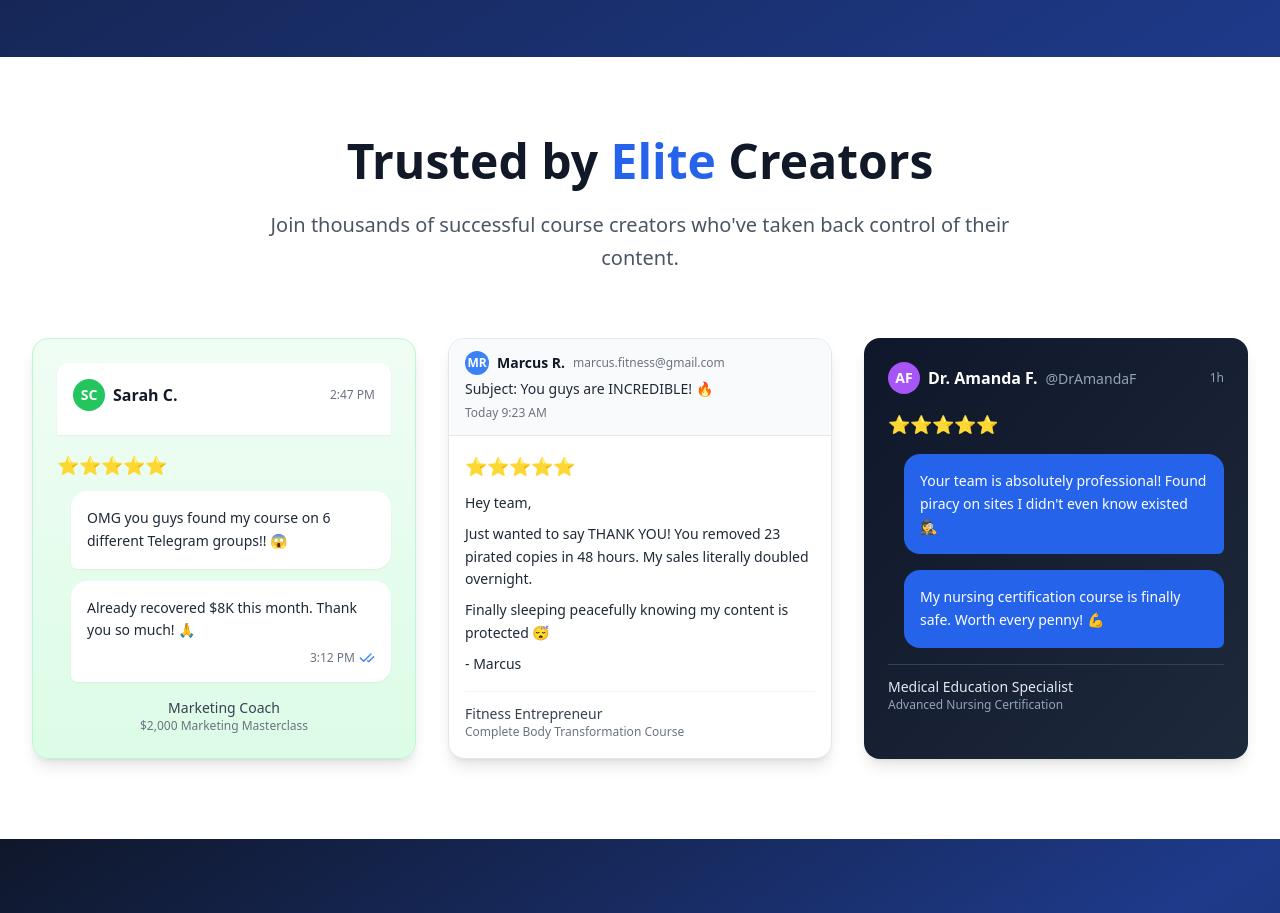
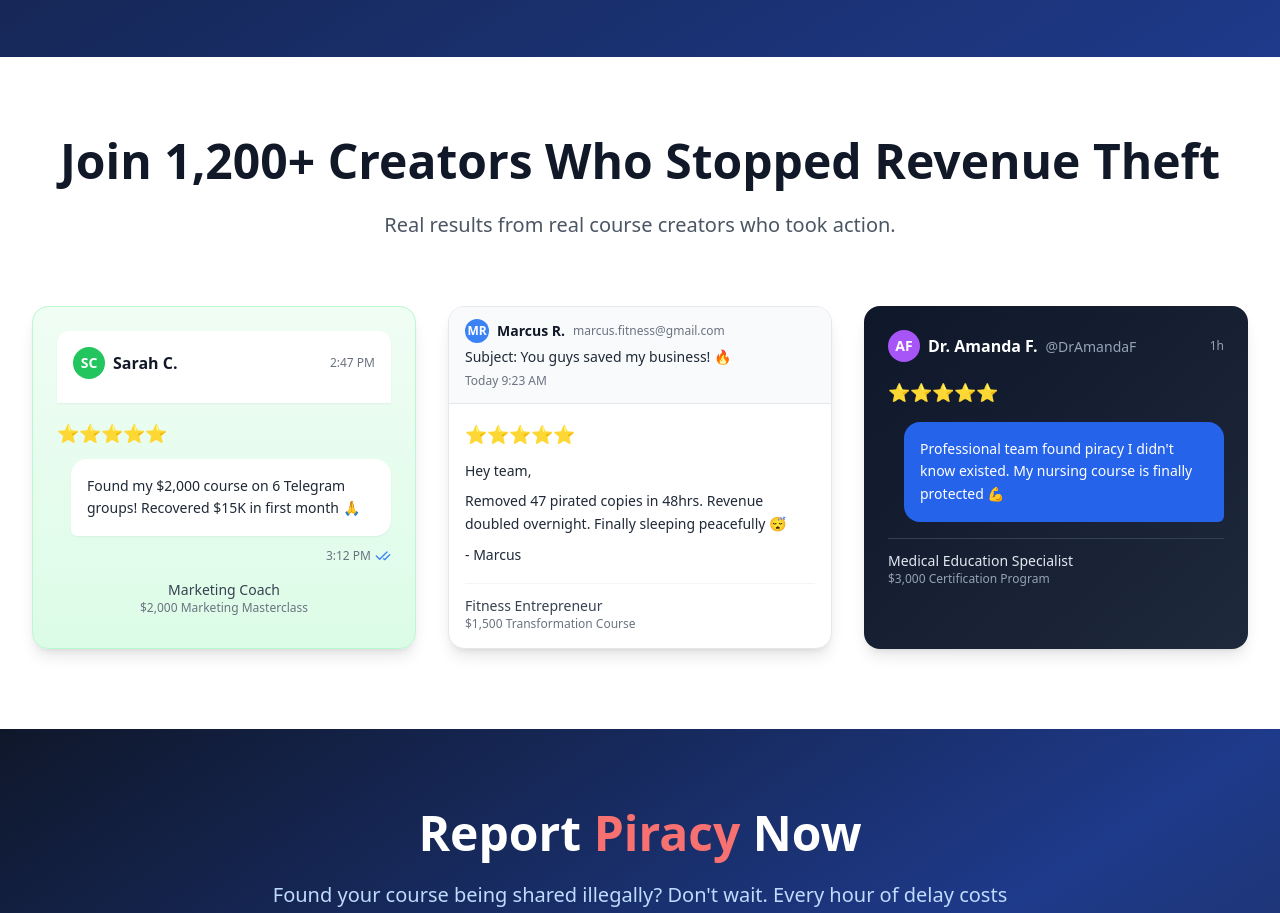
Before and after one commit to hemkersherlock/t65, a React (Vite) app: page / in a window 1280 px wide. Shown: the part 4400-5313 px from the top of the page. Built offline with nearby package versions, Linux system fonts and the light colour scheme.

Commit message:
Improve Testimonials with specific revenue numbers

```diff
--- a/src/components/Testimonials.tsx
+++ b/src/components/Testimonials.tsx
@@ -7,10 +7,10 @@ const Testimonials = () => {
       <div className="max-w-7xl mx-auto px-4 sm:px-6 lg:px-8">
         <div className="text-center mb-16">
           <h2 className="text-4xl lg:text-5xl font-bold text-gray-900 mb-6">
-            Trusted by <span className="text-blue-600">Elite</span> Creators
+            Join 1,200+ Creators Who Stopped Revenue Theft
           </h2>
           <p className="text-xl text-gray-600 max-w-3xl mx-auto leading-relaxed">
-            Join thousands of successful course creators who've taken back control of their content.
+            Real results from real course creators who took action.
           </p>
         </div>
 
@@ -36,18 +36,13 @@ const Testimonials = () => {
 
               <div className="bg-white rounded-2xl rounded-bl-md p-4 shadow-sm max-w-xs ml-auto">
                 <p className="text-gray-800 text-sm leading-relaxed">
-                  OMG you guys found my course on 6 different Telegram groups!! 😱
+                  Found my $2,000 course on 6 Telegram groups! Recovered $15K in first month 🙏
                 </p>
               </div>
 
-              <div className="bg-white rounded-2xl rounded-bl-md p-4 shadow-sm max-w-xs ml-auto">
-                <p className="text-gray-800 text-sm leading-relaxed">
-                  Already recovered $8K this month. Thank you so much! 🙏
-                </p>
-                <div className="flex items-center justify-end mt-2 space-x-1">
-                  <span className="text-xs text-gray-500">3:12 PM</span>
-                  <CheckCheck className="w-4 h-4 text-blue-500" />
-                </div>
+              <div className="flex items-center justify-end mt-2 space-x-1">
+                <span className="text-xs text-gray-500">3:12 PM</span>
+                <CheckCheck className="w-4 h-4 text-blue-500" />
               </div>
             </div>
 
@@ -67,7 +62,7 @@ const Testimonials = () => {
                 <span className="font-semibold text-gray-900 text-sm">Marcus R.</span>
                 <span className="text-xs text-gray-500">marcus.fitness@gmail.com</span>
               </div>
-              <p className="text-sm font-medium text-gray-800">Subject: You guys are INCREDIBLE! 🔥</p>
+              <p className="text-sm font-medium text-gray-800">Subject: You guys saved my business! 🔥</p>
               <span className="text-xs text-gray-500">Today 9:23 AM</span>
             </div>
 
@@ -78,14 +73,13 @@ const Testimonials = () => {
 
               <div className="text-sm text-gray-800 leading-relaxed space-y-2">
                 <p>Hey team,</p>
-                <p>Just wanted to say THANK YOU! You removed 23 pirated copies in 48 hours. My sales literally doubled overnight.</p>
-                <p>Finally sleeping peacefully knowing my content is protected 😴</p>
+                <p>Removed 47 pirated copies in 48hrs. Revenue doubled overnight. Finally sleeping peacefully 😴</p>
                 <p>- Marcus</p>
               </div>
 
               <div className="mt-4 pt-3 border-t border-gray-100">
                 <p className="text-sm font-medium text-gray-700">Fitness Entrepreneur</p>
-                <p className="text-xs text-gray-500">Complete Body Transformation Course</p>
+                <p className="text-xs text-gray-500">$1,500 Transformation Course</p>
               </div>
             </div>
           </div>
@@ -112,20 +106,14 @@ const Testimonials = () => {
 
               <div className="bg-blue-600 rounded-2xl rounded-br-md p-4 max-w-xs ml-auto">
                 <p className="text-white text-sm leading-relaxed">
-                  Your team is absolutely professional! Found piracy on sites I didn't even know existed 🕵️‍♀️
-                </p>
-              </div>
-
-              <div className="bg-blue-600 rounded-2xl rounded-br-md p-4 max-w-xs ml-auto">
-                <p className="text-white text-sm leading-relaxed">
-                  My nursing certification course is finally safe. Worth every penny! 💪
+                  Professional team found piracy I didn't know existed. My nursing course is finally protected 💪
                 </p>
               </div>
             </div>
 
             <div className="mt-4 pt-3 border-t border-slate-700">
               <p className="text-sm font-medium text-slate-200">Medical Education Specialist</p>
-              <p className="text-xs text-slate-400">Advanced Nursing Certification</p>
+              <p className="text-xs text-slate-400">$3,000 Certification Program</p>
             </div>
           </div>
         </div>
```
